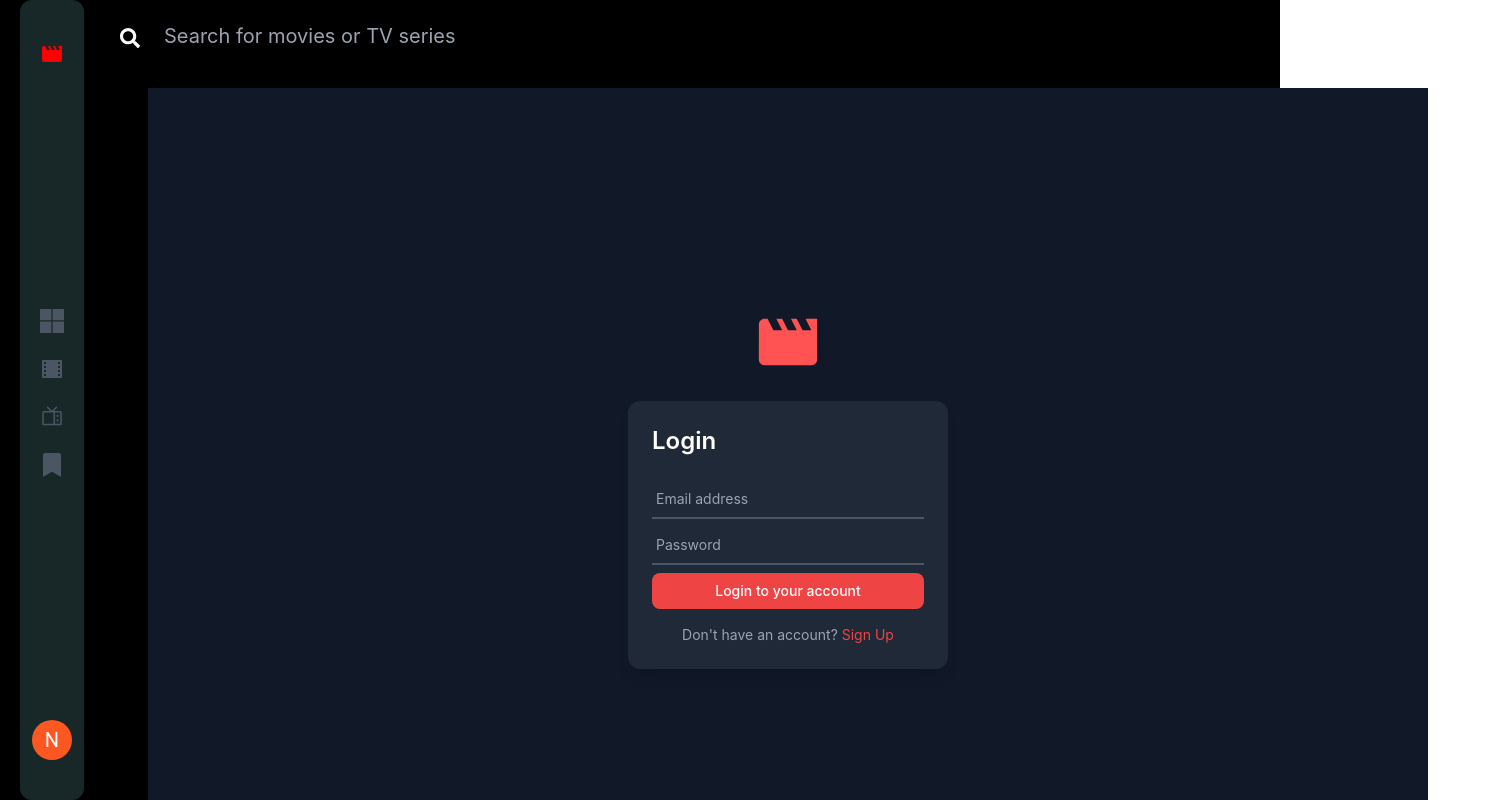
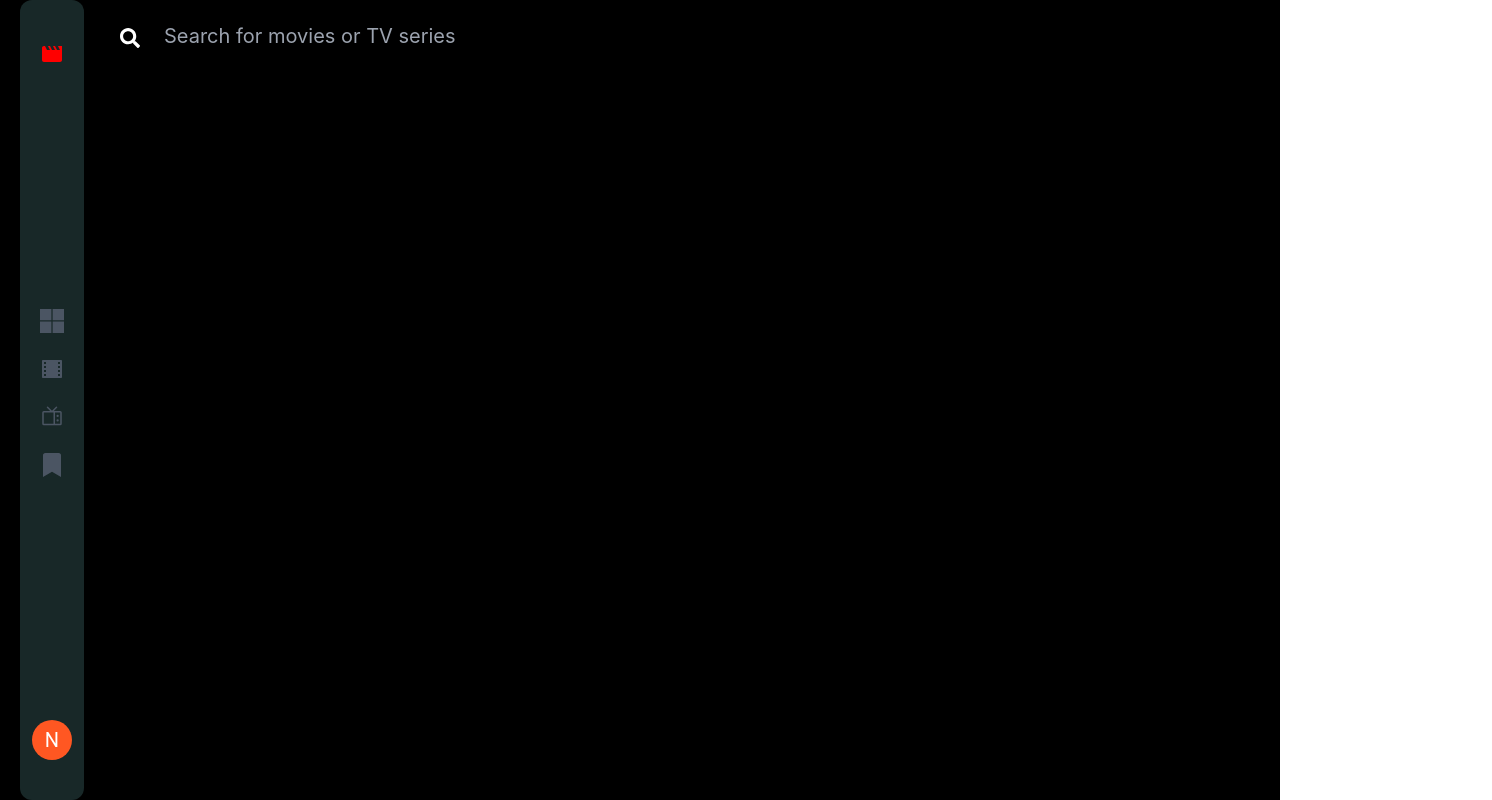
Before and after one commit to yashtibrewal/entertainment-app, a React (Create React App) app: page / in a window 1280 px wide. Before the commit this address led to /login. Shown: the top 800 px of the page, 1492 px wide, since content can reach past the window. Built offline with nearby package versions, Linux system fonts and the light colour scheme.

Commit message:
Refactored to Layout

```diff
--- a/src/App.js
+++ b/src/App.js
@@ -12,33 +12,26 @@
 import { AuthProvider } from "./store/auth";
 import ProtectedRoute from "./store/ProtectedRoute";
 import Logout from "./pages/Logout";
+import Layout from "./components/Layout";
 
 function App() {
   return (
     <BrowserRouter>
       <AuthProvider>
-        <div className="main-container flex flex-col md:flex-row min-h-screen bg-black text-white">
-          {/* Navbar */}
-          <Navbar className="w-full md:w-16 h-auto md:h-screen" />
-          <div className=" main-container flexing flex flex-col flex-1">
-            {/* Search Component */}
-            <Search className="padding flex-shrink-0 p-4" />
-            {/* Routes */}
-            <div className="flexing flex-1 px-16 overflow-auto md:mt-8">
         <Routes>
           <Route path="/sign-up" element={<SignUp />} />
-                <Route path="/login" element={<Login />} />
-                <Route element={<ProtectedRoute />}>
-                  <Route index path="/" element={<HomePage />} />
+          <Route index path="/login" element={<Login />} />
+          // TODO: Fix protected route
+          {/* <Route element={<ProtectedRoute />}> */}
+            <Route element={<Layout />}>\
+              <Route path="/" element={<HomePage />} />
               <Route path="/bookmark" element={<Bookmarks />} />
               <Route path="/movies" element={<Movies />} />
               <Route path="/tv-series" element={<TVSeries />} />
+            </Route>
+          {/* </Route> */}
           <Route path="/logout" element={<Logout />} />
-                </Route>
         </Routes>
-            </div>
-          </div>
-        </div>
       </AuthProvider>
     </BrowserRouter>
 
--- /dev/null
+++ b/src/components/Layout.jsx
@@ -0,0 +1,24 @@
+import Navbar from "./navbar";
+import Search from "./search";
+
+
+function Layout({ children }) {
+
+  return (
+    <div className="main-container flex flex-col md:flex-row min-h-screen bg-black text-white">
+      {/* Navbar */}
+      <Navbar className="w-full md:w-16 h-auto md:h-screen" />
+      <div className=" main-container flexing flex flex-col flex-1">
+        {/* Search Component */}
+        <Search className="padding flex-shrink-0 p-4" />
+        {/* Page Content */}
+        <div className="flexing flex-1 px-16 overflow-auto md:mt-8">
+          {children}
+        </div>
+      </div>
+    </div>
+  )
+
+}
+
+export default Layout;
```
Lines whose indentation alone changed are shown as unchanged.
